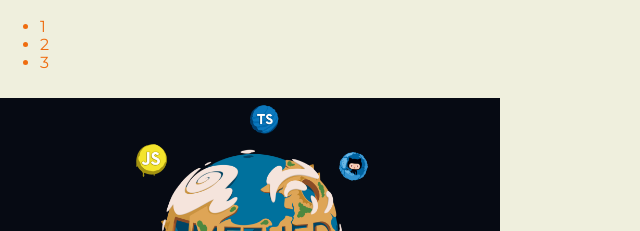
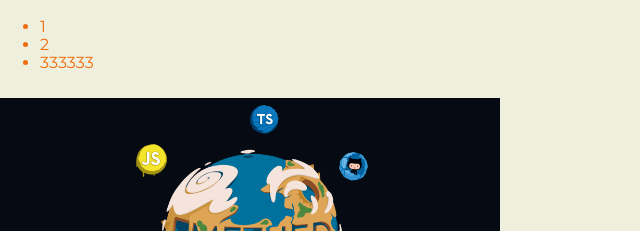
Before and after one commit to Kate-Shepel/testwp, a website built with webpack: page learn-webpack/src/index.html in a window 1280 px wide. Shown: the part 139-370 px from the top of the page, 0-640 px from the left. Built offline with nearby package versions, Linux system fonts and the light colour scheme.

Commit message:
minor changes

```diff
--- a/learn-webpack/src/index.html
+++ b/learn-webpack/src/index.html
@@ -19,7 +19,7 @@
     <ul>
       <li>1</li>
       <li>2</li>
-      <li>3</li>
+      <li>333333</li>
     </ul>
   </main>
 
```
